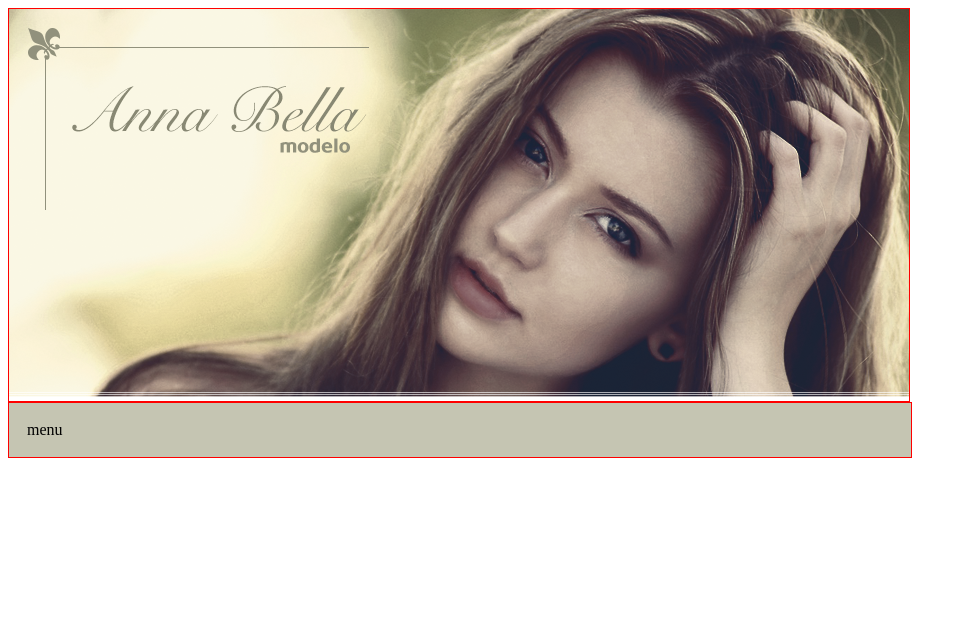
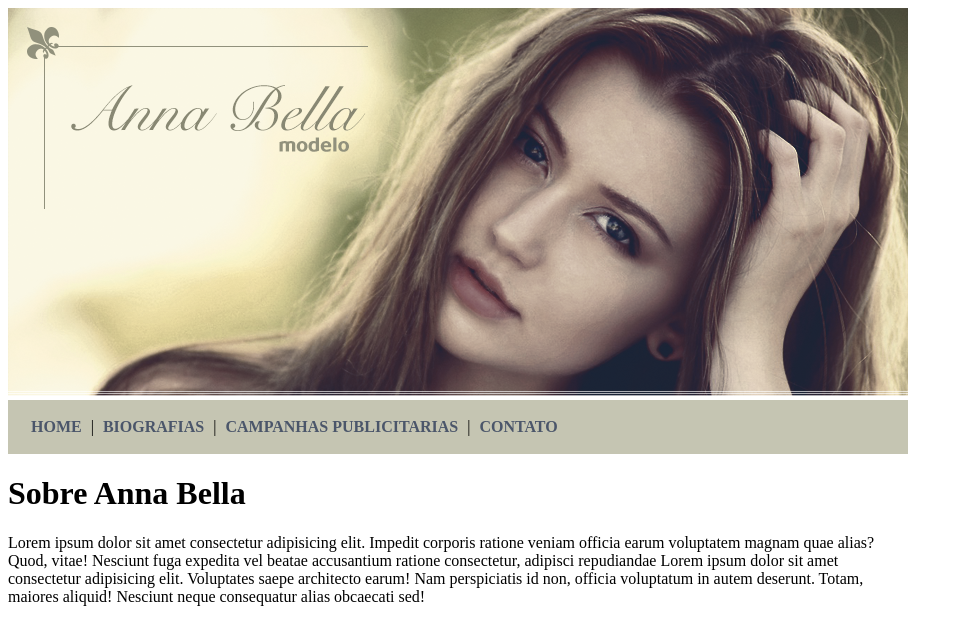
Before and after one commit to lilianepc/anna-belle, a plain HTML site: page index.html in a window 1280 px wide. Shown: the whole page, without its empty margins (0-967 px from the left). Drawn offline with Linux system fonts and the light colour scheme.

Commit message:
colocando links

```diff
--- a/estilo.css
+++ b/estilo.css
@@ -4,14 +4,21 @@ body{
     font: 16px arial, helvetica, sans-serif
 }
 #principal{ /*DIV PRINCIPAL*/
-    border: 1px solid red;  /*bordas*/
+
     width: 900px; /*largura*/
 
 }
 #menu{ /*DIV MENU*/
     background: #c5c5b2;  /*cor de fundo*/
-    border: 1px solid red; /*bordas*/
-    width: 866px;  /*largura borda*/
     padding: 18px ;  /*espaçamento interno*/
 
 }
+a { /*linnks da paginas (home,contato...)*/
+    color: #4b566a;
+    text-decoration: none; /*remover anderline dos links*/
+    font-weight: bold;  /*tipos de letras */
+    padding: 5px; /*espaço interno entre os links*/
+
+
+
+}
--- a/index.html
+++ b/index.html
@@ -8,12 +8,23 @@
 </head>
 <body>
     <div id="principal">
+
         <img src="imagens/capa.png" >
-    </div>
 
-    <div id="menu">
-        menu
+        <div id="menu">
 
+            <a href="index.html">HOME</a> |
+            <a href="index.html">BIOGRAFIAS</a> |
+            <a href="index.html">CAMPANHAS PUBLICITARIAS</a> |
+            <a href="index.html">CONTATO</a>
+        </div>
+
+        <div id="conteudo">
+            <h1>Sobre Anna Bella</h1>
+            <p>
+            Lorem ipsum dolor sit amet consectetur adipisicing elit. Impedit corporis ratione veniam officia earum voluptatem magnam quae alias? Quod, vitae! Nesciunt fuga expedita vel beatae accusantium ratione consectetur, adipisci repudiandae Lorem ipsum dolor sit amet consectetur adipisicing elit. Voluptates saepe architecto earum! Nam perspiciatis id non, officia voluptatum in autem deserunt. Totam, maiores aliquid! Nesciunt neque consequatur alias obcaecati sed!
+            </p>
+        </div>
     </div>
 
 </body>
```
